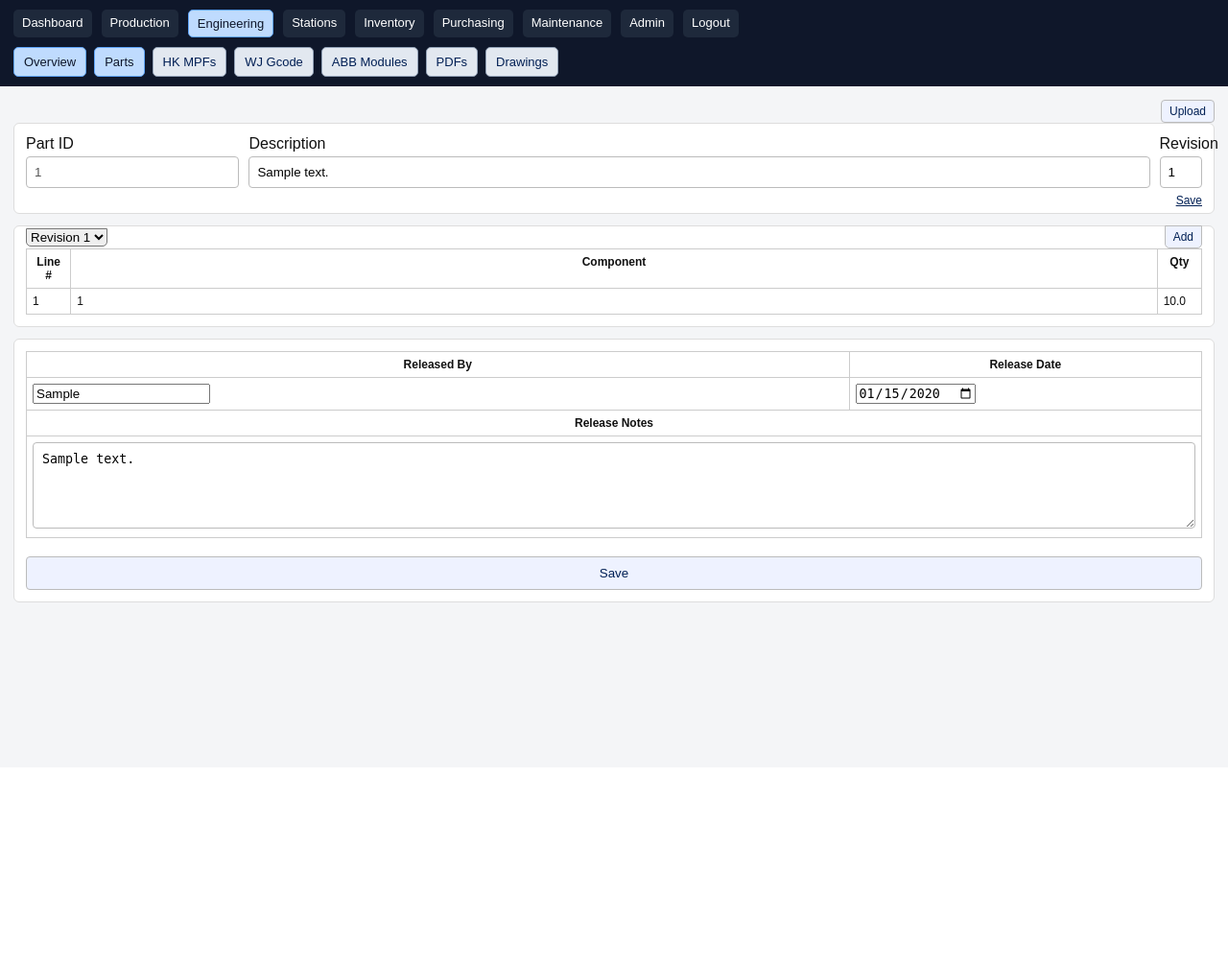
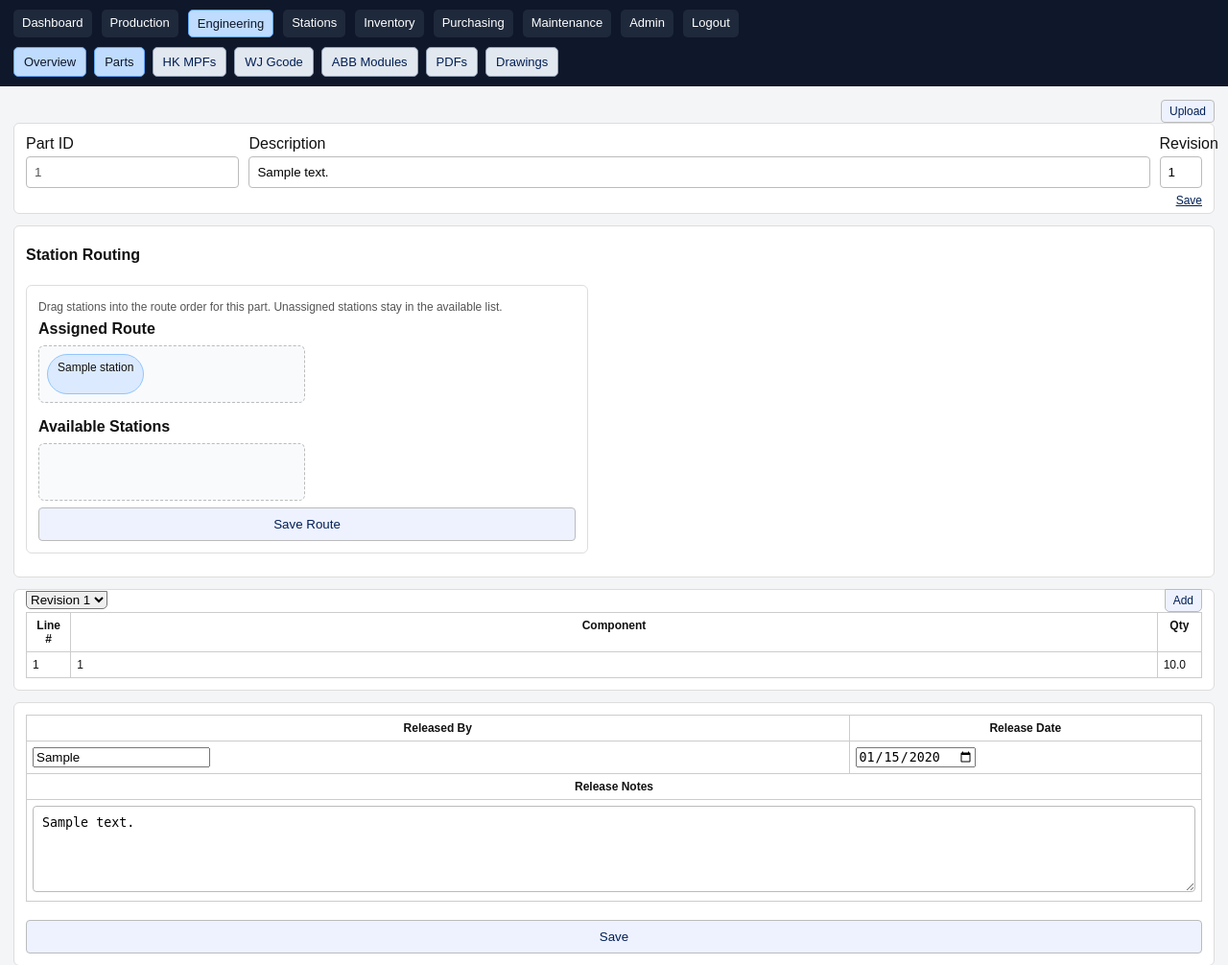
Before and after one commit to ravenorb/mts, a FastAPI app: page /engineering/parts/1 in a window 1280 px wide. Shown: the top 1006 px of the page at 96% size. Before the commit the page ends 628 px from the top, so only its background shows below. Run offline with FastAPI, Linux system fonts and the light colour scheme; the visitor is signed in with stand-in values (Sample User, id 1); tables that the repository leaves empty hold one stand-in row (values such as "Sample post"); parts of the project's set-up code (start-up, migrations or seed data) failed here and were passed over.

Commit message:
Restructure production tabs and add part station routing

```diff
--- a/app/main.py
+++ b/app/main.py
@@ -451,6 +451,47 @@ def ensure_default_stations(db: Session) -> list[models.Station]:
     return db.query(models.Station).filter_by(active=True).order_by(models.Station.station_name.asc()).all()
 
 
+def get_part_station_routes(db: Session, part_number: str) -> list[models.Station]:
+    if not part_number:
+        return []
+    stations = db.query(models.Station).join(
+        models.PartStationRoute,
+        models.PartStationRoute.station_id == models.Station.id,
+    ).filter(
+        models.PartStationRoute.part_id == part_number,
+        models.Station.active.is_(True),
+    ).order_by(models.PartStationRoute.route_order.asc(), models.PartStationRoute.id.asc()).all()
+    return stations
+
+
+def ensure_current_part_revision(db: Session, part_number: str, username: str) -> models.PartRevision:
+    part = db.query(models.Part).filter_by(part_number=part_number).first()
+    if not part:
+        part_master = db.query(models.PartMaster).filter_by(part_id=part_number).first()
+        part = models.Part(part_number=part_number, description=part_master.description if part_master else "", active=True)
+        db.add(part)
+        db.flush()
+
+    revision = db.query(models.PartRevision).filter_by(part_id=part.id, is_current=True).first()
+    if revision:
+        return revision
+
+    revision = db.query(models.PartRevision).filter_by(part_id=part.id).order_by(models.PartRevision.id.desc()).first()
+    if revision:
+        return revision
+
+    revision = models.PartRevision(
+        part_id=part.id,
+        revision_code="R0",
+        is_current=True,
+        released_by=username,
+        change_notes="Auto-created revision",
+    )
+    db.add(revision)
+    db.flush()
+    return revision
+
+
 def station_nav_context(db: Session) -> dict:
     stations = ensure_default_stations(db)
     return {"stations_nav": [{"id": s.id, "name": s.station_name} for s in stations]}
@@ -559,16 +600,32 @@ def build_station_queue_cards(db: Session, stations: list[models.Station]) -> li
 
 
 @app.get("/production", response_class=HTMLResponse)
-def production(request: Request, q: str = "", db: Session = Depends(get_db), user=Depends(require_login)):
+def production(request: Request, q: str = "", tab: str = "active", db: Session = Depends(get_db), user=Depends(require_login)):
     pallet = None
     if q:
         pallet_query = db.query(models.Pallet).filter(models.Pallet.pallet_code == q)
         if q.isdigit():
             pallet_query = db.query(models.Pallet).filter((models.Pallet.pallet_code == q) | (models.Pallet.id == int(q)))
         pallet = pallet_query.first()
-    next_pallets = db.query(models.Pallet).filter(models.Pallet.status.in_(["staged", "in_progress", "hold"])).order_by(models.Pallet.created_at.desc()).limit(12).all()
+
     stations = db.query(models.Station).filter_by(active=True).order_by(models.Station.station_name.asc()).all()
     part_revisions = db.query(models.PartRevision).order_by(models.PartRevision.id.desc()).limit(200).all()
+    active_pallets = db.query(models.Pallet).filter(models.Pallet.status.in_(["staged", "in_progress", "hold"])).order_by(models.Pallet.created_at.desc()).all()
+
+    selected_station = None
+    station_queue = []
+    if tab.startswith("station-"):
+        station_id = tab.split("station-", 1)[1]
+        if station_id.isdigit():
+            selected_station = next((station for station in stations if station.id == int(station_id)), None)
+    if selected_station:
+        queue_rows = db.query(models.Queue).filter_by(station_id=selected_station.id).order_by(models.Queue.queue_position.asc()).all()
+        for row in queue_rows:
+            station_queue.append({
+                "queue": row,
+                "pallet": db.query(models.Pallet).filter_by(id=row.pallet_id).first(),
+            })
+
     frame_parts_from_mpf = {
         row[0]
         for row in db.query(models.MpfMaster.part_id)
@@ -591,7 +648,7 @@ def production(request: Request, q: str = "", db: Session = Depends(get_db), use
         .all()
     }
     frame_parts = sorted(frame_parts_from_mpf | frame_parts_from_parts | frame_parts_from_part_master)
-    station_queue_cards = build_station_queue_cards(db, stations)
+
     return templates.TemplateResponse("production.html", {
         "request": request,
         "user": user,
@@ -599,12 +656,14 @@ def production(request: Request, q: str = "", db: Session = Depends(get_db), use
         "entity_groups": ENTITY_GROUPS,
         "query": q,
         "found": pallet,
-        "next_pallets": next_pallets,
+        "active_pallets": active_pallets,
         "stations": stations,
         "part_revisions": part_revisions,
         "frame_parts": frame_parts,
-        "station_queue_cards": station_queue_cards,
         "errors": {},
+        "tab": tab,
+        "selected_station": selected_station,
+        "station_queue": station_queue,
     })
 
 
@@ -636,6 +695,44 @@ def pallet_detail(pallet_id: int, request: Request, db: Session = Depends(get_db
     return templates.TemplateResponse("pallet_detail.html", {"request": request, "user": user, "top_nav": TOP_NAV, "entity_groups": ENTITY_GROUPS, "pallet": pallet, "parts": parts, "events": events, "stations": stations, "errors": {}})
 
 
+@app.get("/production/pallet/{pallet_id}/edit", response_class=HTMLResponse)
+def pallet_edit(pallet_id: int, request: Request, db: Session = Depends(get_db), user=Depends(require_login)):
+    pallet = db.query(models.Pallet).filter_by(id=pallet_id).first()
+    if not pallet:
+        raise HTTPException(404)
+
+    stations = db.query(models.Station).filter_by(active=True).order_by(models.Station.station_name.asc()).all()
+    station_names = [station.station_name for station in stations]
+
+    part_rows = []
+    pallet_parts = db.query(models.PalletPart).filter_by(pallet_id=pallet_id).order_by(models.PalletPart.id.asc()).all()
+    for pallet_part in pallet_parts:
+        revision = db.query(models.PartRevision).filter_by(id=pallet_part.part_revision_id).first()
+        component_id = ""
+        if revision:
+            part_row = db.query(models.Part).filter_by(id=revision.part_id).first()
+            component_id = part_row.part_number if part_row else ""
+
+        assigned_stations = {station.station_name for station in get_part_station_routes(db, component_id)}
+        station_flags = {station_name: (station_name in assigned_stations) for station_name in station_names}
+        part_rows.append({
+            "expected_qty": pallet_part.planned_quantity,
+            "component_id": component_id,
+            "scrap_qty": pallet_part.scrap_quantity,
+            "station_flags": station_flags,
+        })
+
+    return templates.TemplateResponse("pallet_edit.html", {
+        "request": request,
+        "user": user,
+        "top_nav": TOP_NAV,
+        "entity_groups": ENTITY_GROUPS,
+        "pallet": pallet,
+        "part_rows": part_rows,
+        "station_names": station_names,
+    })
+
+
 @app.post("/production/pallet/{pallet_id}/move")
 def pallet_move(pallet_id: int, station_id: int = Form(...), notes: str = Form(""), db: Session = Depends(get_db), user=Depends(require_login)):
     pallet = db.query(models.Pallet).filter_by(id=pallet_id).first()
@@ -686,39 +783,9 @@ def production_create_order(
         raise HTTPException(422, "Expected quantity must be a multiple of qty produced")
     sheet_count = float(round(sheet_count))
 
-    part = db.query(models.Part).filter_by(part_number=frame_part_id).first()
-    if not part:
-        engineering_part = db.query(models.PartMaster).filter_by(part_id=frame_part_id).first()
-        if engineering_part:
-            part = models.Part(part_number=engineering_part.part_id, description=engineering_part.description or "", active=True)
-            db.add(part)
-            db.flush()
-
-            auto_revision = models.PartRevision(
-                part_id=part.id,
-                revision_code=f"R{max(engineering_part.cur_rev, 0)}",
-                is_current=True,
-                released_by=user.username,
-                change_notes="Auto-created from engineering part_master during order creation",
-            )
-            db.add(auto_revision)
-            db.flush()
-        else:
-            raise HTTPException(422, f"Part {frame_part_id} is not defined in parts or engineering part tables")
-
-    revision = db.query(models.PartRevision).filter_by(part_id=part.id, is_current=True).first()
-    if not revision:
-        revision = db.query(models.PartRevision).filter_by(part_id=part.id).order_by(models.PartRevision.id.desc()).first()
-    if not revision:
-        revision = models.PartRevision(
-            part_id=part.id,
-            revision_code="R0",
-            is_current=True,
-            released_by=user.username,
-            change_notes="Auto-created default revision during order creation",
-        )
-        db.add(revision)
-        db.flush()
+    if not db.query(models.Part).filter_by(part_number=frame_part_id).first() and not db.query(models.PartMaster).filter_by(part_id=frame_part_id).first():
+        raise HTTPException(422, f"Part {frame_part_id} is not defined in parts or engineering part tables")
+    revision = ensure_current_part_revision(db, frame_part_id, user.username)
 
     parsed_sheet = parse_sheet_size(mpf.sheet_size)
     material_row = None
@@ -741,7 +808,8 @@ def production_create_order(
     db.refresh(order)
 
     pallet_code = f"P-{int(datetime.utcnow().timestamp())}-{order.id}"
-    first_station = db.query(models.Station).filter_by(active=True).order_by(models.Station.id.asc()).first()
+    route_stations = get_part_station_routes(db, frame_part_id)
+    first_station = route_stations[0] if route_stations else db.query(models.Station).filter_by(active=True).order_by(models.Station.id.asc()).first()
     pallet = models.Pallet(
         pallet_code=pallet_code,
         pallet_type="manual",
@@ -760,20 +828,35 @@ def production_create_order(
 
     details = db.query(models.MpfDetail).filter_by(mpf_master_id=mpf.id).order_by(models.MpfDetail.id.asc()).all()
     component_snapshot = []
+    all_part_revisions = [
+        {
+            "part_revision_id": revision.id,
+            "planned_quantity": expected_quantity,
+        }
+    ]
     for detail in details:
+        component_id = (detail.component_id or "").strip()
+        expected_component_qty = detail.sheet_qty * sheet_count
         component_snapshot.append({
-            "component_id": detail.component_id,
+            "component_id": component_id,
             "qty_per_sheet": detail.sheet_qty,
-            "expected_quantity": detail.sheet_qty * sheet_count,
+            "expected_quantity": expected_component_qty,
         })
-
-    db.add(models.PalletPart(
-        pallet_id=pallet.id,
-        part_revision_id=revision.id,
-        planned_quantity=expected_quantity,
-        actual_quantity=0,
-        scrap_quantity=0,
-    ))
+        if component_id:
+            component_revision = ensure_current_part_revision(db, component_id, user.username)
+            all_part_revisions.append({
+                "part_revision_id": component_revision.id,
+                "planned_quantity": expected_component_qty,
+            })
+
+    for part_item in all_part_revisions:
+        db.add(models.PalletPart(
+            pallet_id=pallet.id,
+            part_revision_id=part_item["part_revision_id"],
+            planned_quantity=part_item["planned_quantity"],
+            actual_quantity=0,
+            scrap_quantity=0,
+        ))
     db.add(models.PalletRevision(
         pallet_id=pallet.id,
         revision_code="R1",
@@ -794,11 +877,21 @@ def production_create_order(
         notes=f"Order created from HK MPF {mpf.mpf_filename}",
     ))
 
-    stations = db.query(models.Station).filter_by(active=True).order_by(models.Station.id.asc()).all()
-    for station in stations:
-        max_position = db.query(func.max(models.Queue.queue_position)).filter_by(station_id=station.id).scalar() or 0
+    route_station_ids: list[int] = []
+    seen_station_ids: set[int] = set()
+    for route_station in route_stations:
+        if route_station.id in seen_station_ids:
+            continue
+        route_station_ids.append(route_station.id)
+        seen_station_ids.add(route_station.id)
+
+    if not route_station_ids:
+        route_station_ids = [station.id for station in db.query(models.Station).filter_by(active=True).order_by(models.Station.id.asc()).all()]
+
+    for station_id in route_station_ids:
+        max_position = db.query(func.max(models.Queue.queue_position)).filter_by(station_id=station_id).scalar() or 0
         db.add(models.Queue(
-            station_id=station.id,
+            station_id=station_id,
             pallet_id=pallet.id,
             queue_position=int(max_position) + 1,
             status="queued",
@@ -873,6 +966,10 @@ def engineering_part_detail(part_id: str, request: Request, mode: str = "edit",
     revision_header = db.query(models.RevisionHeader).filter_by(part_id=part_id, rev_id=selected_rev).first()
     revision_list = db.query(models.RevisionHeader.rev_id).filter_by(part_id=part_id).order_by(models.RevisionHeader.rev_id.desc()).all()
 
+    stations = db.query(models.Station).filter_by(active=True).order_by(models.Station.station_name.asc()).all()
+    assigned_routes = db.query(models.PartStationRoute).filter_by(part_id=part_id).order_by(models.PartStationRoute.route_order.asc(), models.PartStationRoute.id.asc()).all()
+    assigned_station_ids = [route.station_id for route in assigned_routes]
+
     revision_file_buttons: list[dict[str, str]] = []
     if revision_header:
         dwg_payload: dict[str, str] = {}
@@ -919,8 +1016,35 @@ def engineering_part_detail(part_id: str, request: Request, mode: str = "edit",
         "mode": mode,
         "revision_list": [item[0] for item in revision_list],
         "revision_file_buttons": revision_file_buttons,
+        "stations": stations,
+        "assigned_station_ids": assigned_station_ids,
         **engineering_nav_context(),
     })
+
+
+@app.post("/engineering/parts/{part_id}/station-routing")
+async def engineering_part_station_routing(part_id: str, request: Request, db: Session = Depends(get_db), user=Depends(require_login)):
+    part = db.query(models.PartMaster).filter_by(part_id=part_id).first()
+    if not part:
+        raise HTTPException(404)
+
+    form = await request.form()
+    station_ids_payload = (form.get("station_ids") or "").strip()
+    station_ids: list[int] = []
+    for value in station_ids_payload.split(","):
+        cleaned = value.strip()
+        if cleaned.isdigit():
+            station_ids.append(int(cleaned))
+
+    db.query(models.PartStationRoute).filter_by(part_id=part_id).delete(synchronize_session=False)
+    for index, station_id in enumerate(station_ids, start=1):
+        station = db.query(models.Station).filter_by(id=station_id, active=True).first()
+        if not station:
+            continue
+        db.add(models.PartStationRoute(part_id=part_id, station_id=station_id, route_order=index))
+
+    db.commit()
+    return RedirectResponse(f"/engineering/parts/{part_id}?mode=edit", status_code=302)
 
 
 @app.get("/engineering/parts/{part_id}/revisions/{rev_id}/files/{file_key}")
--- a/app/templates/engineering_part_detail.html
+++ b/app/templates/engineering_part_detail.html
@@ -28,6 +28,34 @@
   </div>
   {% if mode == 'edit' %}<button class="header-save-link" type="submit">Save</button>{% endif %}
 </form>
+
+<div class="bom-block">
+  <h4>Station Routing</h4>
+  <form method="post" action="/engineering/parts/{{ part.part_id }}/station-routing" id="station-routing-form" class="panel-form">
+    <input type="hidden" name="station_ids" id="station-ids-input" />
+    <div class="field-help">Drag stations into the route order for this part. Unassigned stations stay in the available list.</div>
+    <div style="display:flex; gap:16px; flex-wrap:wrap;">
+      <div>
+        <strong>Assigned Route</strong>
+        <div id="assigned-stations" class="queue-chip-row" style="min-width:260px; min-height:42px; border:1px dashed #bbb; padding:8px;">
+          {% for station in stations if station.id in assigned_station_ids %}
+          <div class="queue-chip" draggable="true" data-station-id="{{station.id}}">{{station.station_name}}</div>
+          {% endfor %}
+        </div>
+      </div>
+      <div>
+        <strong>Available Stations</strong>
+        <div id="available-stations" class="queue-chip-row" style="min-width:260px; min-height:42px; border:1px dashed #bbb; padding:8px;">
+          {% for station in stations if station.id not in assigned_station_ids %}
+          <div class="queue-chip" draggable="true" data-station-id="{{station.id}}">{{station.station_name}}</div>
+          {% endfor %}
+        </div>
+      </div>
+    </div>
+    {% if mode == 'edit' %}<button type="submit">Save Route</button>{% endif %}
+  </form>
+</div>
+
 
 <div class="bom-block">
   <div class="bom-controls">
@@ -131,4 +159,34 @@
 
   {% if mode == 'edit' %}<button type="submit">Save</button>{% endif %}
 </form>
+
+<script>
+(() => {
+  const form = document.getElementById('station-routing-form');
+  if (!form) return;
+  const assigned = document.getElementById('assigned-stations');
+  const available = document.getElementById('available-stations');
+  const hidden = document.getElementById('station-ids-input');
+
+  let dragging = null;
+  document.querySelectorAll('#assigned-stations .queue-chip, #available-stations .queue-chip').forEach((chip) => {
+    chip.addEventListener('dragstart', () => { dragging = chip; });
+  });
+
+  [assigned, available].forEach((container) => {
+    container.addEventListener('dragover', (event) => event.preventDefault());
+    container.addEventListener('drop', (event) => {
+      event.preventDefault();
+      if (!dragging) return;
+      container.appendChild(dragging);
+    });
+  });
+
+  form.addEventListener('submit', () => {
+    const orderedIds = [...assigned.querySelectorAll('.queue-chip')].map((chip) => chip.dataset.stationId);
+    hidden.value = orderedIds.join(',');
+  });
+})();
+</script>
+
 {% endblock %}
--- a/app/templates/pallet_detail.html
+++ b/app/templates/pallet_detail.html
@@ -34,6 +34,7 @@
 </form>
 
 <div class="action-row">
+  <a href="/production/pallet/{{pallet.id}}/edit" class="action-btn">EDIT PALLET</a>
   <a href="/entity/pallets" class="action-btn secondary">SPLIT / MERGE</a>
   <a href="/entity/pallet_events" class="action-btn secondary">SCRAP / HOLD / COMPLETE</a>
   <a href="/entity/pallet_revisions" class="action-btn secondary">VIEW DRAWINGS</a>
```
Also changed, not shown: app/models.py (+10 -0 lines), app/templates/pallet_edit.html (added, +28 -0 lines), app/templates/production.html (+47 -87 lines).
